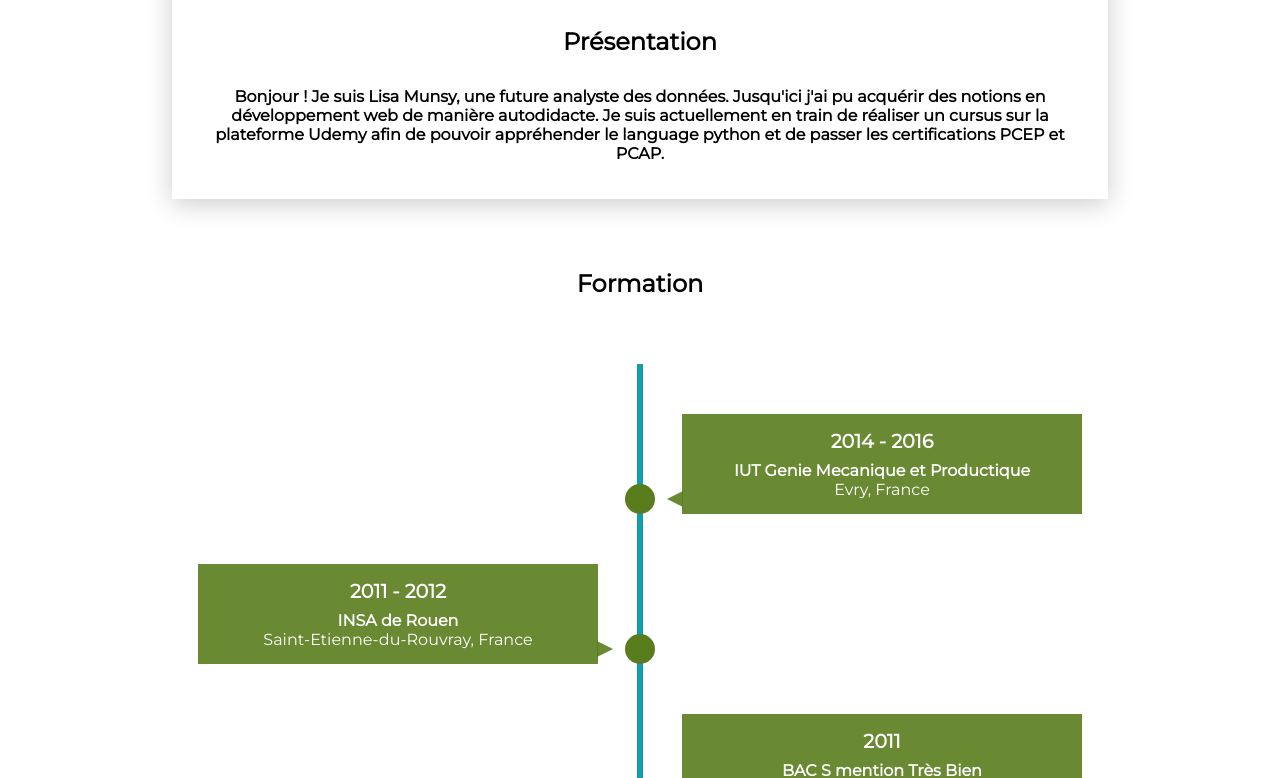
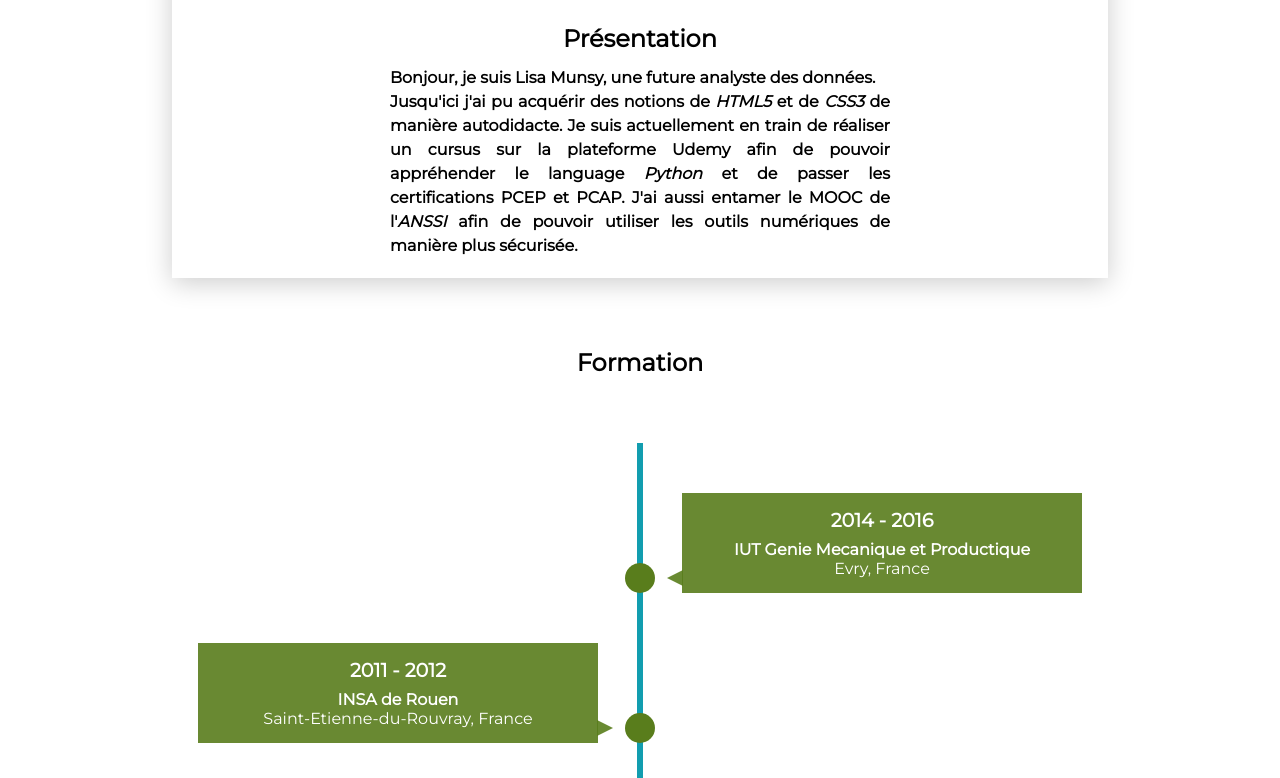
Before and after one commit to Lisamunsy/codedecouverte, a website: page index.html in a window 1280 px wide. Shown: the part 706-1484 px from the top of the page. Drawn offline with Linux system fonts and the light colour scheme.

Commit message:
maj ajout d'une box intro.

```diff
--- a/index.html
+++ b/index.html
@@ -21,13 +21,13 @@
     <section class="about">
       <img src="images/IMG_20200730_190702 (1).jpg" alt="Photo de Lisa" />
       <h2>Présentation</h2>
-      <p>
-        <b>Bonjour ! Je suis Lisa Munsy, une future analyste des données. Jusqu'ici
-        j'ai pu acquérir des notions en développement web de manière
+      <div class="intro">
+        <b>Bonjour, je suis Lisa Munsy, une future analyste des données. </br>Jusqu'ici
+        j'ai pu acquérir des notions de <i>HTML5</i> et de <i>CSS3</i> de manière
         autodidacte. Je suis actuellement en train de réaliser un cursus sur la
-        plateforme Udemy afin de pouvoir appréhender le language python et de
-        passer les certifications PCEP et PCAP.</b>
-      </p>
+        plateforme Udemy afin de pouvoir appréhender le language <i>Python</i> et de
+        passer les certifications PCEP et PCAP. J'ai aussi entamer le MOOC de l'<i>ANSSI</i> afin de pouvoir utiliser les outils numériques de manière plus sécurisée.</b>
+        </div>
     </section>
 
     <section class="timeline">
--- a/styles.css
+++ b/styles.css
@@ -13,15 +13,19 @@ header {
   background-attachment: fixed;
 background-position: center;
 background-repeat: no-repeat;
+font-family: Cambria, Cochin, Georgia, Times, 'Times New Roman', serif ;
 }
+
 h1 {
   font-size: 80px;
   color: white;
 }
+
 body {
   font-family: Montserrat;
 	margin: 0;
 }
+
 .about {
   display: flex;
   flex-direction: column;
@@ -33,6 +37,7 @@ body {
   padding: 20px;
   padding-top: 0;
   box-shadow: 0px 5px 25px 0px rgba(0, 0, 0, 0.2);
+  line-height: 24px;
 }
 .about img {
   border-radius: 50%;
@@ -47,6 +52,13 @@ h2 {
 a {
   color: #129daf;
   text-decoration: none;
+}
+
+.intro{
+  display: flex;
+  width: 500px;
+  text-align: justify;
+
 }
 .skills {
   display: flex;
```
